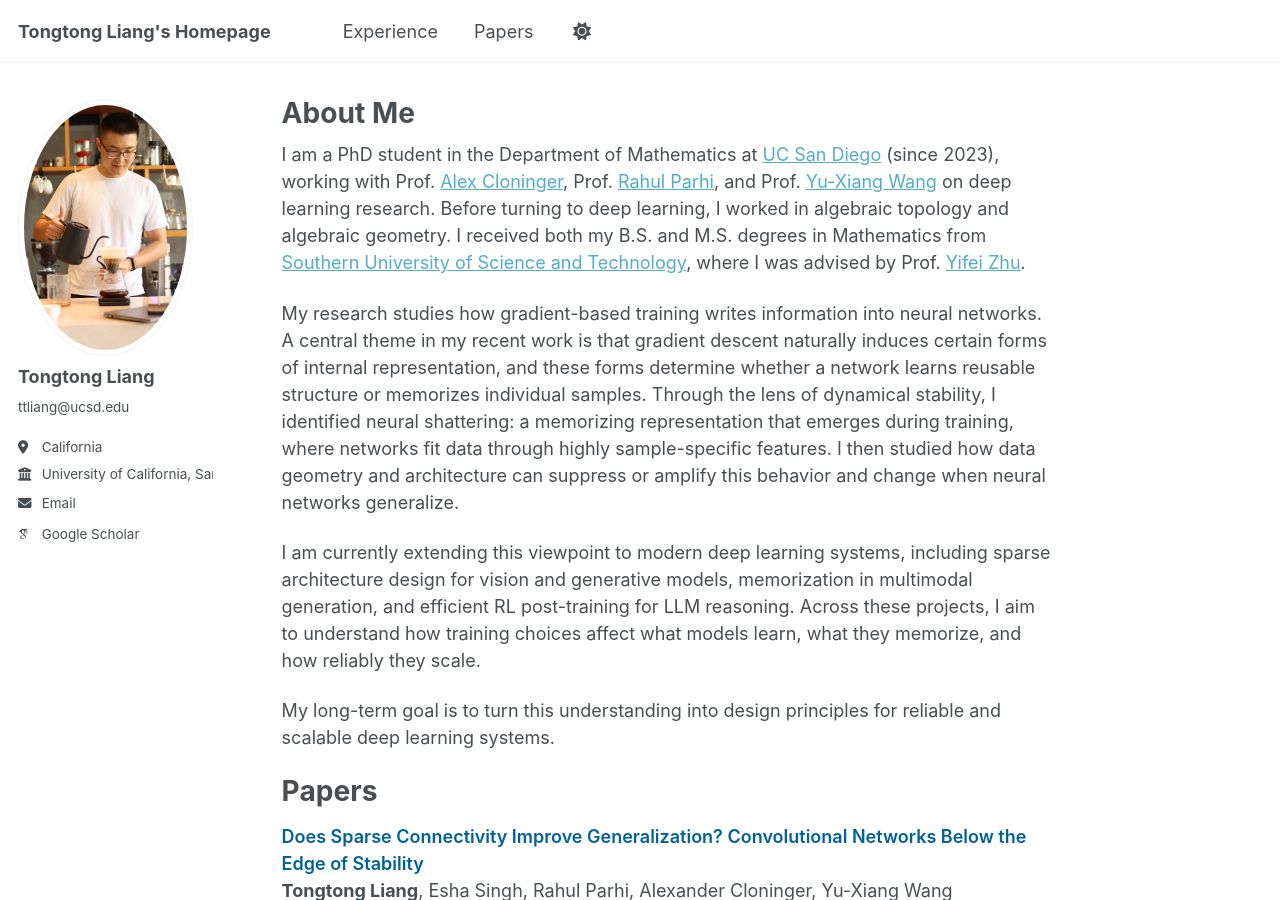
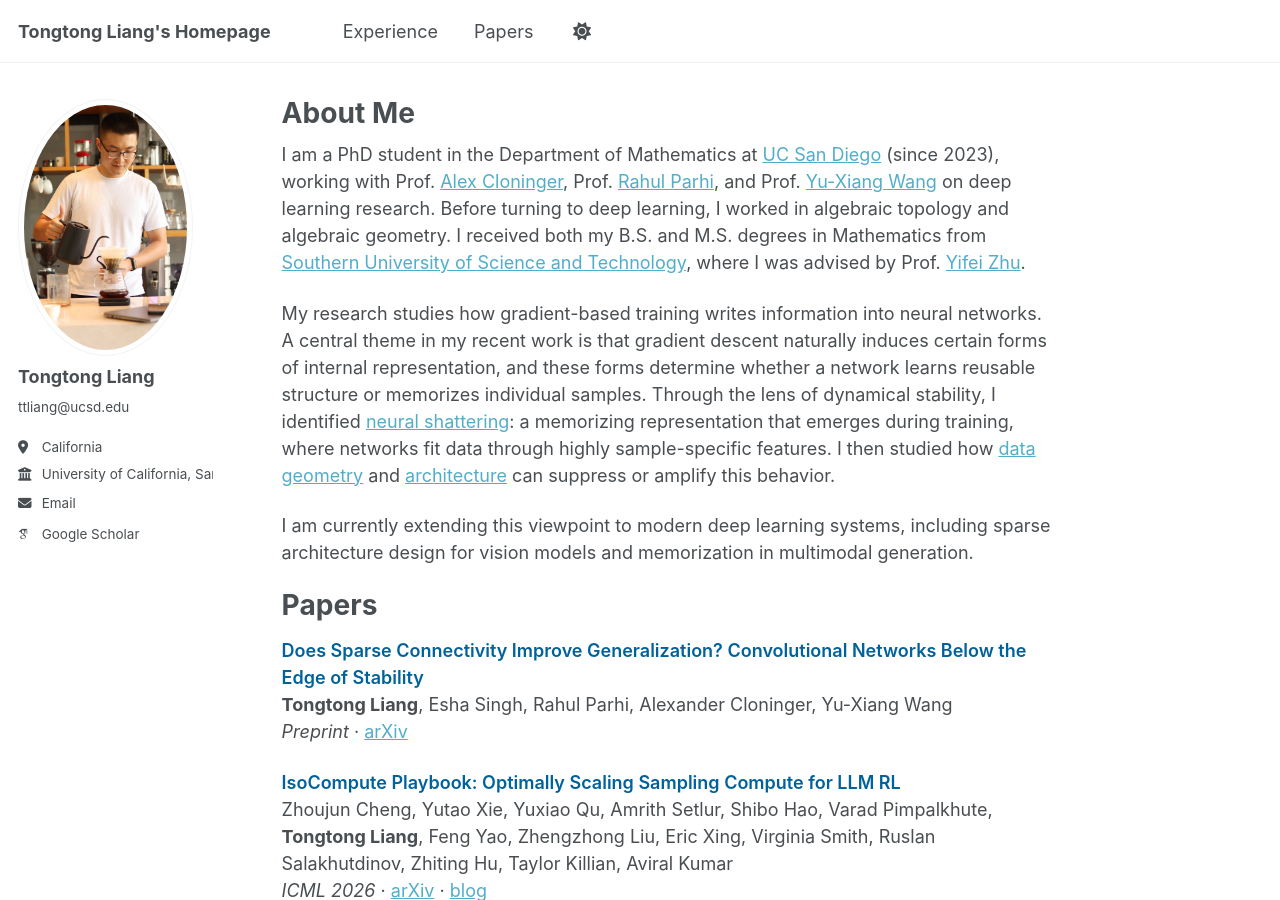
Before and after one commit to tongtongliang/tongtongliang.github.io, a Jekyll site: the page built from _pages/about.md, in a window 1280 px wide and 900 px high. Built offline with Jekyll 4.4.1, drawn with Linux system fonts in a browser that asks for light colours; some web fonts are replaced; a script that is not in the unit is left out.

Commit message:
Update about.md

```diff
--- a/_pages/about.md
+++ b/_pages/about.md
@@ -9,12 +9,9 @@
 ---
 I am a PhD student in the Department of Mathematics at [UC San Diego](https://ucsd.edu/) (since 2023), working with Prof. [Alex Cloninger](https://sites.google.com/ucsd.edu/alexandercloninger/home), Prof. [Rahul Parhi](https://sparsity.ucsd.edu/rahul/), and Prof. [Yu-Xiang Wang](https://cseweb.ucsd.edu/~yuxiangw/) on deep learning research. Before turning to deep learning, I worked in algebraic topology and algebraic geometry. I received both my B.S. and M.S. degrees in Mathematics from [Southern University of Science and Technology](https://www.sustech.edu.cn/en/), where I was advised by Prof. [Yifei Zhu](https://yifeizhu.github.io/).
 
-My research studies how gradient-based training writes information into neural networks. A central theme in my recent work is that gradient descent naturally induces certain forms of internal representation, and these forms determine whether a network learns reusable structure or memorizes individual samples. Through the lens of dynamical stability, I identified neural shattering: a memorizing representation that emerges during training, where networks fit data through highly sample-specific features. I then studied how data geometry and architecture can suppress or amplify this behavior and change when neural networks generalize.
+My research studies how gradient-based training writes information into neural networks. A central theme in my recent work is that gradient descent naturally induces certain forms of internal representation, and these forms determine whether a network learns reusable structure or memorizes individual samples. Through the lens of dynamical stability, I identified [neural shattering](https://arxiv.org/abs/2506.20779): a memorizing representation that emerges during training, where networks fit data through highly sample-specific features. I then studied how [data geometry](https://arxiv.org/abs/2510.18120) and [architecture](https://arxiv.org/abs/2603.04807) can suppress or amplify this behavior.
 
-I am currently extending this viewpoint to modern deep learning systems, including sparse architecture design for vision and generative models, memorization in multimodal generation, and efficient RL post-training for LLM reasoning. Across these projects, I aim to understand how training choices affect what models learn, what they memorize, and how reliably they scale.
-
-My long-term goal is to turn this understanding into design principles for reliable and scalable deep learning systems.
-
+I am currently extending this viewpoint to modern deep learning systems, including sparse architecture design for vision models and memorization in multimodal generation.
 
 Papers
 ======
```
